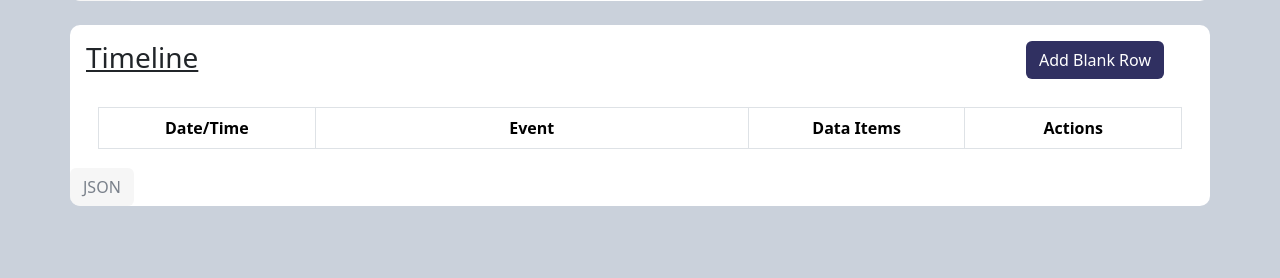
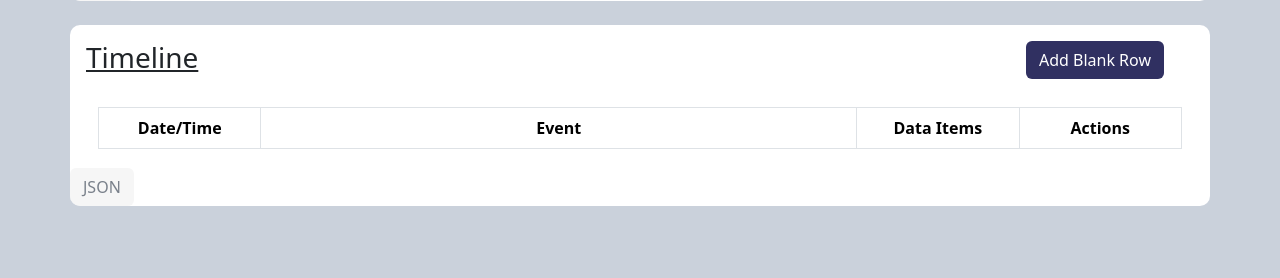
Before and after one commit to Ellie-Ramsey/Manual-Tool---Version-2, a Flask app: page / in a window 1280 px wide. Shown: the part 548-826 px from the top of the page. Run offline with Flask 3, Linux system fonts and the light colour scheme; lists and menus that the app fills with data are empty.

Commit message:
read me + timeline table widths

```diff
--- a/templates/index.html
+++ b/templates/index.html
@@ -92,10 +92,10 @@
         <table class="table wrap-text-table table-striped table-bordered">
             <thead>
                 <tr>
-                    <th scope="col" style="width: 20%;">Date/Time</th>
-                    <th scope="col" style="width: 40%;">Event</th>
-                    <th scope="col" style="width: 20%;">Data Items</th>
-                    <th scope="col" style="width: 20%;">Actions</th>
+                    <th scope="col" style="width: 15%;">Date/Time</th>
+                    <th scope="col" style="width: 55%;">Event</th>
+                    <th scope="col" style="width: 15%;">Data Items</th>
+                    <th scope="col" style="width: 15%;">Actions</th>
                 </tr>
             </thead>
             <tbody id="timelineTableBody">
```
Also changed, not shown: 1 other file.
